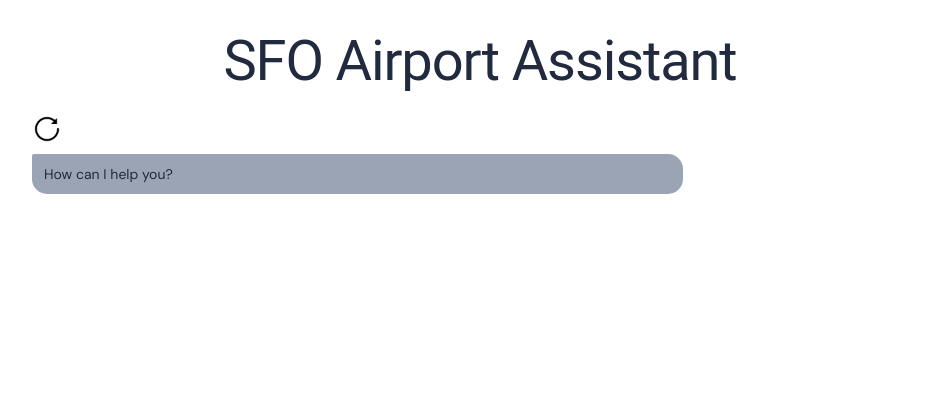
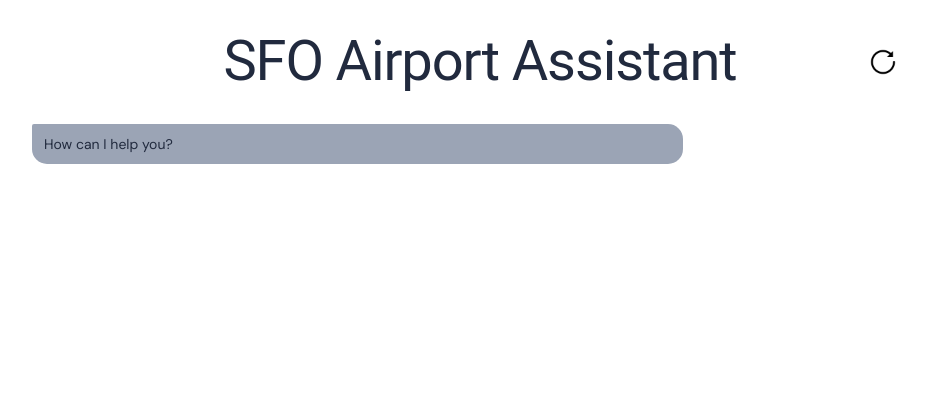
Before and after one commit to GoogleCloudPlatform/genai-databases-retrieval-app, a FastAPI app: page / in a window 1280 px wide. Shown: the top 420 px of the page, without its empty margins (160-1087 px from the left). Run offline with FastAPI, Linux system fonts and the light colour scheme.

Commit message:
reset button position

```diff
--- a/langchain_tools_demo/main.py
+++ b/langchain_tools_demo/main.py
@@ -22,7 +22,6 @@ from fastapi import Body, FastAPI, HTTPException, Request
 from fastapi.responses import HTMLResponse, PlainTextResponse
 from fastapi.staticfiles import StaticFiles
 from fastapi.templating import Jinja2Templates
-from langchain.agents.agent import AgentExecutor
 from markdown import markdown
 from starlette.middleware.sessions import SessionMiddleware
 
@@ -54,7 +53,6 @@ BASE_HISTORY = [{"role": "assistant", "content": "How can I help you?"}]
 @app.get("/", response_class=HTMLResponse)
 def index(request: Request):
     """Render the default template."""
-    request.session.clear()  # Clear chat history, if needed
     if "uuid" not in request.session:
         request.session["uuid"] = str(uuid.uuid4())
         request.session["messages"] = BASE_HISTORY
@@ -95,14 +93,17 @@ async def chat_handler(request: Request, prompt: str = Body(embed=True)):
         raise HTTPException(status_code=500, detail=f"Error invoking agent: {err}")
 
 
-@app.get("/reset", response_class=HTMLResponse)
-def reset(request: Request):
-    """Reset agent."""
+@app.post("/reset")
+async def reset(request: Request):
+    """Reset agent"""
+    global user_agents
     tasks = []
     for user_agent in user_agents.values():
-        tasks.add(asyncio.create_task(c.client.close()) for c in user_agents.values())
-        tasks.add(asyncio.create_task(a) for c in user_agents.values())
-    request.session.clear
+        tasks.append(asyncio.create_task(user_agent.client.close()))
+        user_agent.agent = None
+    asyncio.gather(*tasks)
+    user_agents.clear()
+    request.session.clear()
 
 
 if __name__ == "__main__":
--- a/langchain_tools_demo/static/index.css
+++ b/langchain_tools_demo/static/index.css
@@ -35,15 +35,16 @@ body {
 
 .chat-header {
     position: relative;
+    min-width: 650px;
     font-size: 16px;
     font-weight: 500;
     text-align: center;
 }
 
 #resetButton {
-    position: relative;
-    top: -10px;
-    left: 0;
+    position: absolute;
+    top: 47px;
+    right: 30px;
     width: 30px;
     height: 30px;
     border: none;
--- a/langchain_tools_demo/templates/index.html
+++ b/langchain_tools_demo/templates/index.html
@@ -37,17 +37,17 @@ limitations under the License.
     <div class="container">
         <div class="chat-header">
             <h1>SFO Airport Assistant</h1>
+            <button id="resetButton">
+                <img src="../static/resetButton.png" alt="Reset">
+            </button>
         </div>
-        <button id="resetButton">
-            <img src="../static/resetButton.png" alt="Reset">
-        </button>
+
         <script>
             document.getElementById('resetButton').addEventListener('click', function() {
                 fetch('/reset', {
                     method: 'POST',
-                    headers: {
-                        'Content-Type': 'application/json',
-                    }
+                }).then((res)=>{
+                    window.location.reload()
                 })
             });
         </script>
```
